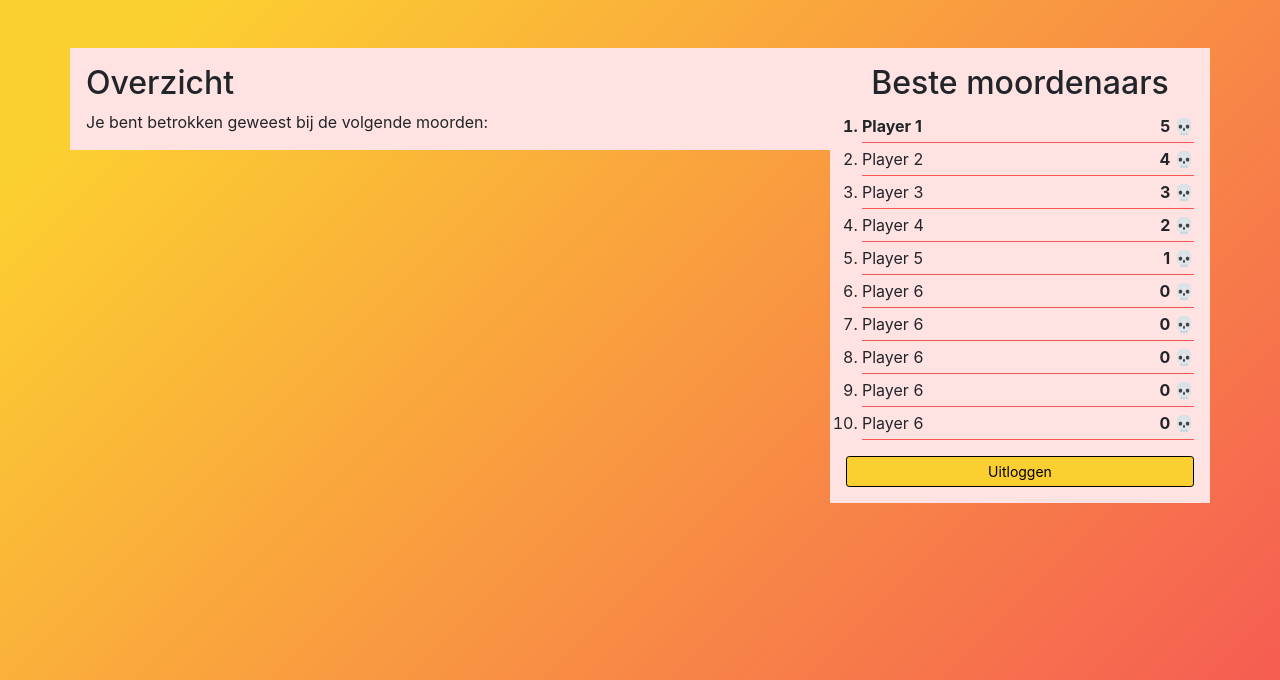
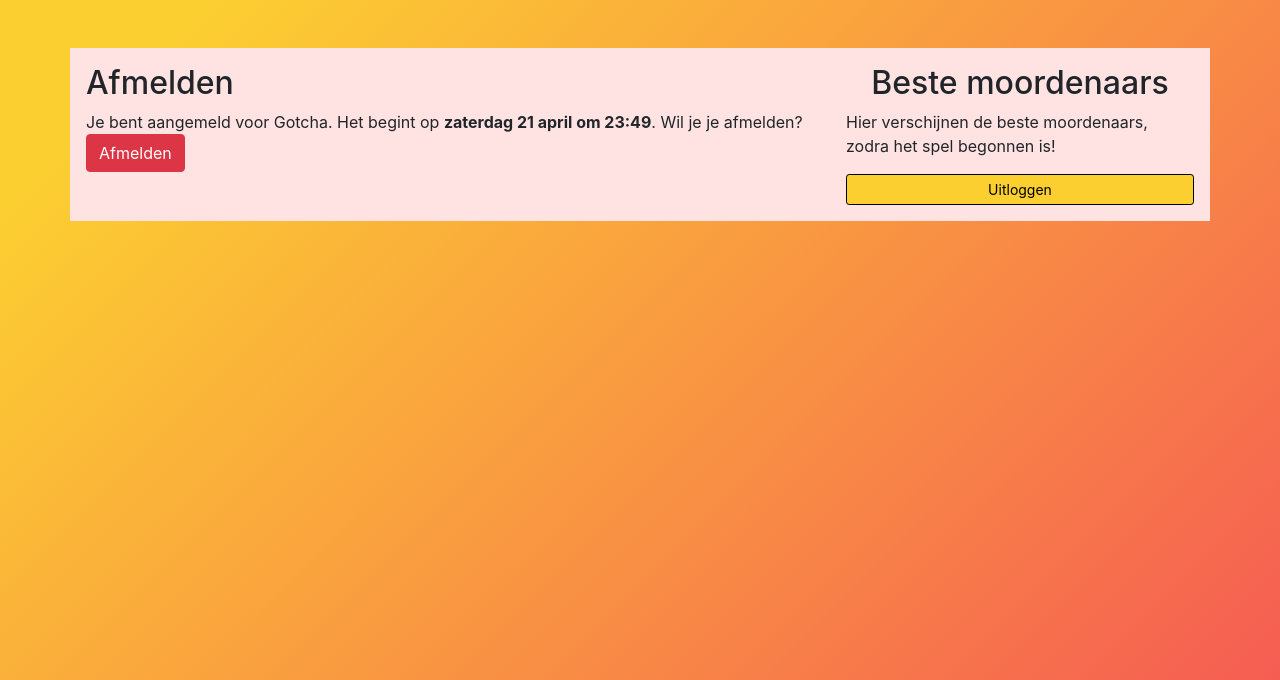
Before and after one commit to Hendrik2001/Gotcha2024, a PHP site: page /main.php in a window 1280 px wide. Shown: the top 680 px of the page. Run offline with PHP 8.4, Linux system fonts and the light colour scheme; the visitor is signed in with stand-in values (Sample User, id 1); some libraries are stand-ins or nearby versions.

Commit message:
Added topscore, start/round dates and some GUI work

```diff
--- a/css/custom.css
+++ b/css/custom.css
@@ -25,6 +25,15 @@ li {
 
 .its-me {
 	font-weight: bolder;
+}
+
+.logged-in-as {
+	position: absolute;
+	right: 1rem;
+	top: 1rem;
+	font-size: 12px;
+	font-style: italic;
+	max-width: 30%;
 }
 
 .float-bottom {
--- a/login.php
+++ b/login.php
@@ -1,5 +1,6 @@
 <?php
 include_once("config.php");
+include_once("settings.php");
 
 session_start();
 // Check if we are logged in or are trying to login
@@ -50,6 +51,7 @@ function handle_session($beer, $pdo) {
 		$own_code = $player["own_code"];
 		$is_playing = $player["is_playing"] === "1" ? true : false;
 		$target_id = $player["id_to_kill"];
+		$id = $player["id"];
 
 		$stmt = $pdo->prepare("SELECT name FROM players WHERE id=:id");
 		$stmt -> execute(["id"=>$target_id]);
@@ -58,6 +60,7 @@ function handle_session($beer, $pdo) {
 		$is_playing = false;
 	}
 
+	$_SESSION["id"] = $id;
 	$_SESSION["beer"] = $beer;
 	$_SESSION["name"] = $name;
 	$_SESSION["login"] = true;
--- a/main.php
+++ b/main.php
@@ -1,4 +1,7 @@
 <?php
+include_once('settings.php');
+include_once('config.php');
+
 session_start();
 if (!isset($_SESSION["login"]) || $_SESSION["login"] !== true) {
   header("location: index.php");
@@ -22,28 +25,28 @@ if (!isset($_SESSION["login"]) || $_SESSION["login"] !== true) {
 <body>
   <div class="container my-5">
     <div class="row">
-      <div class="col-lg-8">
+      <div class="col-lg-8 bg-light">
 <?php
 // if the player logged in is playing and alive and the game has started (TODO), show them the dashboard
-if ($_SESSION["is_playing"] === true && $_SESSION["is_dead"] === false) {
+if ($_SESSION["is_playing"] === true && $_SESSION["is_dead"] === false && $gameStarted === true) {
 ?>
         <div class="row">
-          <div class="col-12 bg-light p-3">
+          <div class="col-12 p-3">
             <h2>Je target is <strong class="px-2 secret" id="person" onclick="toggleSpoiler(this.id)" data-secret="<?php echo $_SESSION["target"]; ?>">klik om te tonen</strong></h2>
             <p>Je iemand weet dat hij jouw target is, kan hij je ontwijken. Dus houd je target geheim tot je je slag slaat!</p>
-            <p>Je hebt nog <strong>{{tijd over tot reset}}</strong> om iemand te vermoorden, anders lig je uit het spel.</p>
+            <p>Je hebt nog tot <strong><?php printEndOfRound($week); ?></strong> om ten minste één persoon te vermoorden, anders lig je uit het spel.</p>
           </div>
         </div>
         <div class="row">
-          <div class="col-12 bg-light p-3">
+          <div class="col-12 p-3">
             <h2>Je geheime code is <strong class="px-2 secret" id="code" onclick="toggleSpoiler(this.id)" data-secret="<?php echo $_SESSION["own_code"]; ?>">klik om te tonen</strong></h2>
-            Als iemand deze code ontdekt kan hij je doodmaken, dus houd hem geheim tot je vermoord bent!
+            Als je target deze code ontdekt kan hij je doodmaken, dus houd hem geheim tot je vermoord bent!
           </div>
         </div>
         <div class="row">
-          <div class="col-12 bg-light p-3">
+          <div class="col-12 p-3">
             <h2> Ik heb iemand vermoord! </h2>
-            Als je iemand hebt vermoord, voer dan hieronder de code in en druk op verzenden. Je krijgt dan direct te horen wie je hierna moet vermoorden.
+            Als je iemand hebt vermoord, voer dan hieronder zijn of haar code in en druk op verzenden. Je krijgt dan direct te horen wie je hierna moet vermoorden.
             <form class="form-inline pt-3" id="submit-code-form" action="">
               <div class="row">
                 <div class="col">
@@ -59,46 +62,46 @@ if ($_SESSION["is_playing"] === true && $_SESSION["is_dead"] === false) {
         </div>
 <?php
 // if the player is playing an overview of their kills and (possibly) death (and the game has started) TODO
-} elseif ($_SESSION["is_playing"] === true && $_SESSION["is_dead"] === true) {
+} if ($_SESSION["is_playing"] === true && $gameStarted === true) {
 ?>
         <div class="row">
-          <div class="col-12 bg-light p-3">
+          <div class="col-12 p-3">
             <h2> Overzicht </h2>
             Je bent betrokken geweest bij de volgende moorden:
+            //TODO
           </div>
         </div>
 <?php
-// if the player is not playing but can still sign up (and the game has not started) TODO
-// TODO add start date
-} elseif ($_SESSION["is_playing"] === false ) {
+// if the player is not playing but can still sign up (and the game has not started)
+} if ($_SESSION["is_playing"] === false && $gameStarted === false) {
 ?>
         <div class="row">
-          <div class="col-12 bg-light p-3">
+          <div class="col-12 p-3">
             <h2> Aanmelden </h2>
-            Gotcha is nog niet begonnen. Wil je je aanmelden? (Kosten: &euro; 10,- op je beer)
-            <a class="btn btn-success" href="signup.php"> Aanmelden </a>
+            <p>Gotcha is nog niet begonnen. Het begint op <strong><?php printStartDate() ?></strong>. Wil je je aanmelden? (Kosten: &euro; 10,- op je beer)
+            <a class="btn btn-success" href="subscribe.php"> Aanmelden </a>
           </div>
         </div>
 
 <?php
 // if the player is playing but the game hasn't started, he can stop signing up TODO
-} elseif ($_SESSION["is_playing"] === true ) {
+} if ($_SESSION["is_playing"] === true && $gameStarted === false) {
 ?>
         <div class="row">
-          <div class="col-12 bg-light p-3">
+          <div class="col-12 p-3">
             <h2> Afmelden </h2>
-            Je bent aangemeld voor Gotcha. Wil je je afmelden?
-            <a class="btn btn-danger" href="signup.php"> Afmelden </a>
+            Je bent aangemeld voor Gotcha. Het begint op <strong><?php printStartDate() ?></strong>. Wil je je afmelden?
+            <a class="btn btn-danger" href="unsubscribe.php"> Afmelden </a>
           </div>
         </div>
 
 <?php
 // if the player is not playing and the game has started, he can only see the highscores TODO
-} elseif ($_SESSION["is_playing"] === false ) {
+} if ($_SESSION["is_playing"] === false && $gameStarted === true) {
 ?>
 
         <div class="row">
-          <div class="col-12 bg-light p-3">
+          <div class="col-12 p-3">
             <h2> Helaas Pindakaas </h2>
             Gotcha is al begonnen... Volgend jaar kan je wel meedoen!
           </div>
@@ -111,7 +114,28 @@ if ($_SESSION["is_playing"] === true && $_SESSION["is_dead"] === false) {
       </div>
       <div class="col-lg-4 bg-light p-3">
         <h2 class="text-center">Beste moordenaars</h2>
-        <ol class="list-group d-flex pl-3">
+<?php
+if ($gameStarted) {
+  $stmt = $pdo->prepare("SELECT p.name, k.killer_id, COUNT(*) as nr FROM kills k, players p WHERE p.id=k.killer_id GROUP BY killer_id ORDER BY nr LIMIT 10");
+  $stmt->execute();
+  $results=$stmt->fetchAll();
+  if ($results) {
+    echo '<ol class="list-group d-flex pl-3">';
+    foreach($results as $topkiller) {
+      if ($topkiller['killer_id'] === $_SESSION['id']) {
+        echo '<li class="list-item border-bottom its-me">' . $topkiller['name'];
+        echo '<span class="float-right font-weight-bold">'. $topkiller['nr'] .' 💀</span></li>';
+      } else {
+        echo '<li class="list-item border-bottom">' . $topkiller['name'];
+        echo '<span class="float-right font-weight-bold">'. $topkiller['nr'] .' 💀</span></li>';
+      }
+    }
+    echo '</ol>';
+  } else {
+    echo "Er is nog niemand vermoord.";
+  }
+?>
+        <!--<ol class="list-group d-flex pl-3">
           <li class="list-item border-bottom its-me">Player 1
             <span class="float-right font-weight-bold">5 💀</span>
           </li>
@@ -147,7 +171,14 @@ if ($_SESSION["is_playing"] === true && $_SESSION["is_dead"] === false) {
           <li class="list-item border-bottom">Player 6
             <span class="float-right font-weight-bold">0 💀</span>
           </li>
-        </ol>
+        </ol>-->
+<?php
+} else {
+?>
+        Hier verschijnen de beste moordenaars, zodra het spel begonnen is!
+<?php
+}
+?>
         <div style="width:100%; height: auto">
           <a class="btn btn-lg btn-primary btn-sm btn-block mt-3" href="logout.php" >Uitloggen</a>
         </div>
--- a/settings.php
+++ b/settings.php
@@ -1,4 +1,33 @@
 <?php
+$gameStarted = false;
+
+$timestampStart = 1524355140; //04/21/2018 @ 23:59pm (UTC) (zorg dat deze goed staat voor de functie hieronder)
+if (time() > $timestampStart) {
+	$gameStarted = true;
+}
+
+$oneWeek = 7*24*60*60;
+$endOfCurrentRound = $timestampStart + $oneWeek;
+$week = 1;
+
+while ($endOfCurrentRound < time()) {
+	$endOfCurrentRound += $oneWeek;
+	$week += 1;
+}
+
+function printEndOfRound($week) {
+	$day = [21, 28, 5, 12, 19, 26, 2, 9];
+	$month = ["april", "april", "mei", "mei", "mei", "mei", "juni", "juni"];
+	echo "zaterdag " . $day[$week] . " " . $month[$week] . " om 23:59";
+}
+
+function printStartDate() {
+	echo "zaterdag 21 april om 23:49";
+}
+
+
+
+//$gameStarted = true;
 // todo settings like gamestarted
 // round finished, tijd to reset
 ?>
```
Also changed, not shown: test_connection.php (deleted, +0 -13 lines).
